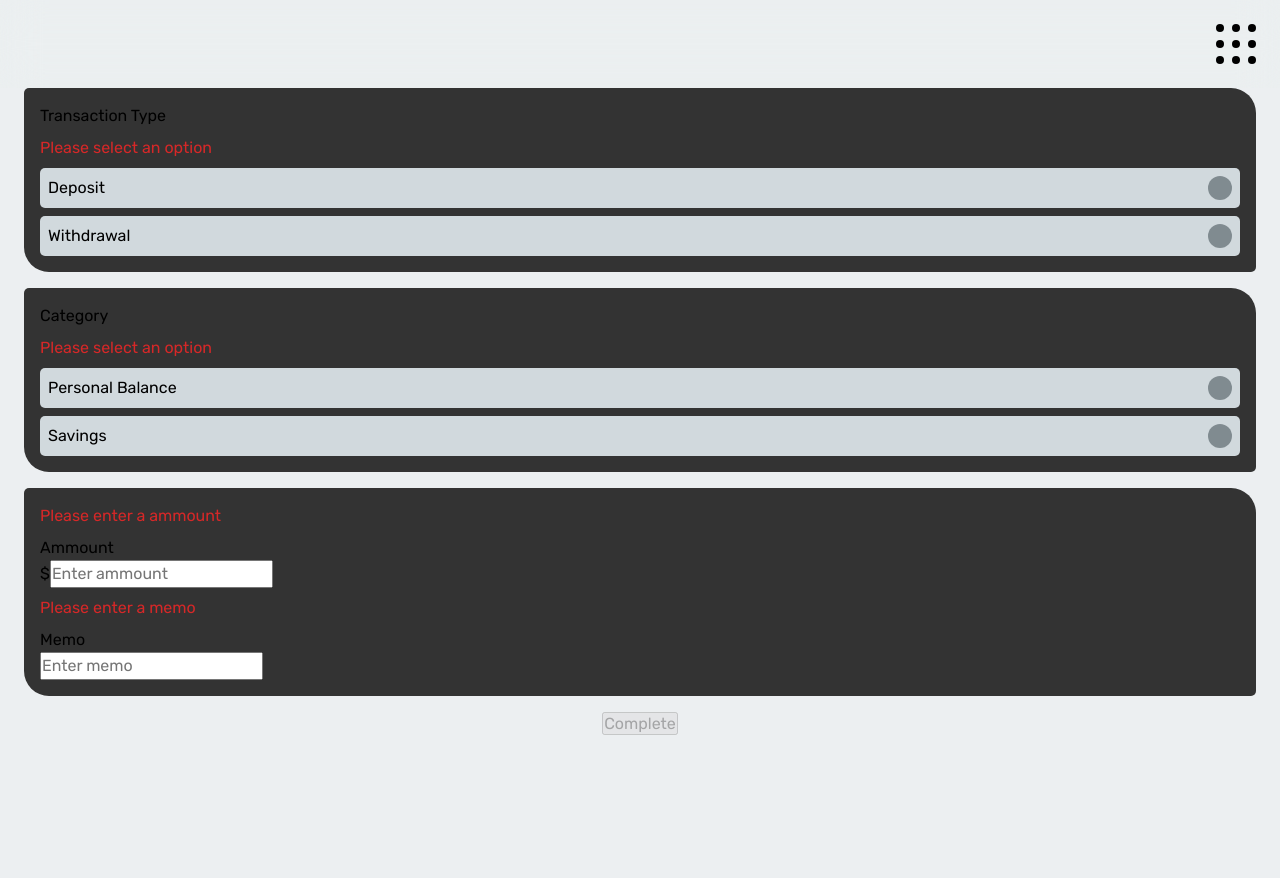
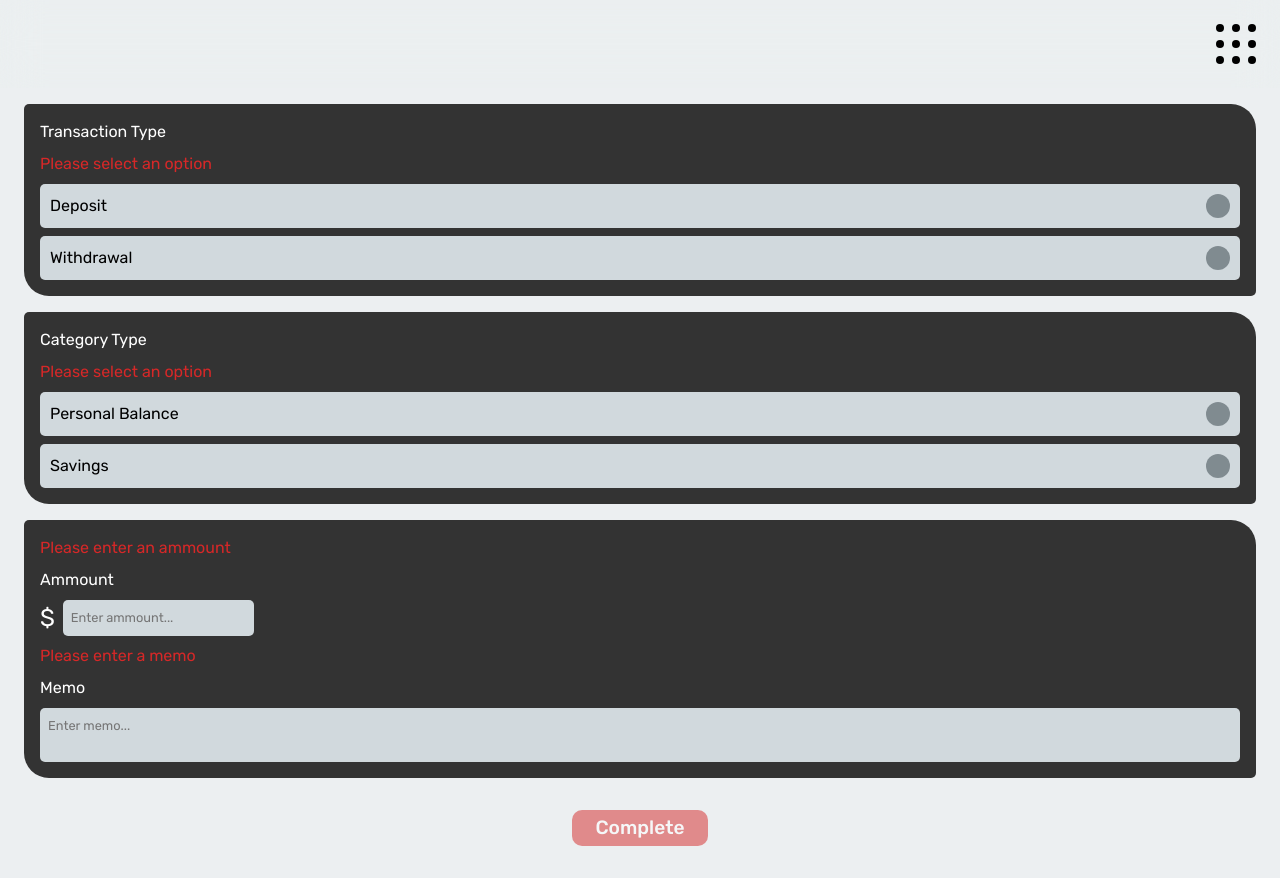
Before and after one commit to Steezy1416/BudgetCraft, a React (Create React App) app: page /transaction in a window 1280 px wide. Before the commit the page ends 800 px from the top, so only its background shows below. Built offline with nearby package versions, Linux system fonts and the light colour scheme.

Commit message:
the form now fully works to capture the data and is reseted when you complete the form, created a component for the form elements where you pick an option to be able to better maintain the code, and styled the form some more

```diff
--- /dev/null
+++ b/src/components/OptionSelector.js
@@ -0,0 +1,31 @@
+const OptionSelector = ({
+  children,
+  errorMessage,
+  options,
+  handlerFunction,
+  formData,
+}) => {
+
+  return (
+    <div className="form-section">
+      <p>{children}</p>
+      <p className="form-error-msg">{errorMessage}</p>
+      {options.map((option) => (
+        <label key={option} className="radio-btn">
+          {option}
+          <input
+              type="radio"
+              checked={formData.value === option}
+              name={children}
+              required
+              value={option}
+              onChange={handlerFunction}
+            />
+          <div className="radio-circle" />
+        </label>
+      ))}
+    </div>
+  );
+};
+
+export default OptionSelector;
--- a/src/pages/TransactionPage.js
+++ b/src/pages/TransactionPage.js
@@ -1,11 +1,13 @@
 import { useReducer } from "react";
 import { initialForm, formReducer } from "../reducers/transactionPageReducer";
+import OptionSelector from "../components/OptionSelector";
 
 const TransactionPage = () => {
   const [form, dispatch] = useReducer(formReducer, initialForm);
 
+  const { transactionType, categoryType, ammount, memo, errors } = form;
+
   const hanleTransactionTypeChange = (e) => {
-    console.log(e.target.value)
     dispatch({
       type: "selectTransactionType",
       value: e.target.value,
@@ -13,7 +15,6 @@ const TransactionPage = () => {
   };
 
   const handleCategoryChange = (e) => {
-    console.log(e.target.value)
     dispatch({
       type: "selectCategoryType",
       value: e.target.value,
@@ -36,64 +37,44 @@ const TransactionPage = () => {
 
   const handleSubmit = (e) => {
     e.preventDefault();
-    e.target.reset();
+    console.log(form);
+    dispatch({
+      type: "resetForm",
+    });
   };
 
   return (
     <div className="transactionPageContainer">
       <form className="transactionPageForm" onSubmit={handleSubmit}>
-        <div className="form-section" onChange={hanleTransactionTypeChange}>
-          <p>Transaction Type</p>
-          {form.transactionType.errorMessage && (
-            <p className="form-error-msg">{form.transactionType.errorMessage}</p>
-          )}
-          <label className="radio-btn">
-            Deposit
-            <input
-              type="radio"
-              name="transactionType"
-              required
-              value={"deposit"}
-            />
-            <div className={`radio-circle ${form.transactionType.value === "deposit" && "active-radio-circle"}`}></div>
-          </label>
-          <label className="radio-btn">
-            Withdrawal
-            <input type="radio" name="transactionType" value={"withdrawal"} />
-            <div className={`radio-circle ${form.transactionType.value === "withdrawal" && "active-radio-circle"}`}></div>
-          </label>
-        </div>
+        <OptionSelector
+          options={["Deposit", "Withdrawal"]}
+          handlerFunction={hanleTransactionTypeChange}
+          formData={transactionType}
+          errorMessage={transactionType.errorMessage}
+        >
+          Transaction Type
+        </OptionSelector>
 
-        <div className="form-section" onChange={handleCategoryChange}>
-          <p>Category</p>
-          {form.categoryType.errorMessage && (
-            <p className="form-error-msg">{form.categoryType.errorMessage}</p>
-          )}
-          <label className="radio-btn">
-            Personal Balance
-            <input
-              type="radio"
-              name="category"
-              required
-              value={"personalBalance"}
-            />
-            <div className={`radio-circle ${form.categoryType.value === "personalBalance" && "active-radio-circle"}`}/>
-          </label>
-          <label className="radio-btn">
-            Savings
-            <input type="radio" name="category" value={"savings"} />
-            <div className={`radio-circle ${form.categoryType.value === "savings" && "active-radio-circle"}`}></div>
-          </label>
-        </div>
+        <OptionSelector
+          options={["Personal Balance", "Savings"]}
+          handlerFunction={handleCategoryChange}
+          formData={categoryType}
+          errorMessage={categoryType.errorMessage}
+        >
+          Category Type
+        </OptionSelector>
 
         <div className="form-section">
-          {form.ammount.errorMessage && <p className="form-error-msg">{form.ammount.errorMessage}</p>}
-          <label>
+          {ammount.errorMessage && (
+            <p className="form-error-msg">{ammount.errorMessage}</p>
+          )}
+          <label className="ammount-input">
             Ammount
-            <br />
+            <div className="ammount-sub-input">
               $
               <input
                 required
+                className="ammount-input-box"
                 name="ammount"
                 type="number"
                 value={parseFloat(form.ammount.value) || ""}
@@ -101,28 +82,33 @@ const TransactionPage = () => {
                 min="0"
                 max="10000000.00"
                 inputMode="numeric"
-              placeholder="Enter ammount"
+                placeholder="Enter ammount..."
                 onChange={handleAmmountChange}
               />
+            </div>
           </label>
-          {form.memo.errorMessage && <p className="form-error-msg">{form.memo.errorMessage}</p>}
-          <label>
+          {memo.errorMessage && (
+            <p className="form-error-msg">{memo.errorMessage}</p>
+          )}
+          <label className="memo-input">
             Memo
-            <br />
-            <input
+            <textarea
+              className="memo-textarea"
               name="memo"
               required
               minLength="1"
               maxLength="100"
-              placeholder="Enter memo"
+              placeholder="Enter memo..."
+              value={memo.value}
               onChange={handleMemoChange}
             />
           </label>
-          {form.memo.charactersLeft && <p>{form.memo.charactersLeft}</p>}
+          {memo.charactersLeft && <p>{memo.charactersLeft}</p>}
         </div>
 
         <input
-          disabled={form.errors.length === 0 ? false : true}
+          className="form-btn"
+          disabled={errors.length === 0 ? false : true}
           type="submit"
           value={"Complete"}
         />
--- a/src/reducers/transactionPageReducer.js
+++ b/src/reducers/transactionPageReducer.js
@@ -9,7 +9,7 @@ export const initialForm = {
   },
   ammount: {
     value: "",
-    errorMessage: "Please enter a ammount",
+    errorMessage: "Please enter an ammount",
   },
   memo: {
     value: "",
@@ -114,7 +114,11 @@ export const formReducer = (state, action) => {
         };
       }
     }
+    case "resetForm": {
+      return initialForm
+    }
     default: {
+
     }
   }
 };
--- a/src/style.css
+++ b/src/style.css
@@ -344,7 +344,7 @@ main {
 
 /* start of transaction page */
   .transactionPageContainer {
-    padding: 0 1.5rem;
+    padding: 1rem 1.5rem 2rem;
     font-family: "Rubik", sans-serif;
   }
 
@@ -357,6 +357,7 @@ main {
 
   .form-section {
     background-color: #333;
+    color: white;
     width: 100%;
     display: flex;
     flex-direction: column;
@@ -373,6 +374,7 @@ main {
     border-radius: 5px;
     background-color: #D1D9DD;
     color: black;
+    border: 2px transparent solid;
   }
 
   input[type="radio"] {
@@ -382,7 +384,7 @@ main {
   label:has(input[type="radio"]:checked) {
     background-color: #934DFC;
     color: white;
-    border: 1px solid white;
+    border: 2px solid #c77dff;
   }
 
   .radio-circle {
@@ -393,7 +395,7 @@ main {
     background-color: #808B90;
   }
 
-  .active-radio-circle {
+  input[type="radio"]:checked + .radio-circle {
     background-color: #FFC727;
   }
 
@@ -401,4 +403,47 @@ main {
     color: #d62828;
   }
 
+  .ammount-input, .memo-input {
+    display: flex;
+    flex-direction: column;
+    gap: .5rem;
+  }
+
+  .ammount-sub-input {
+    display: flex;
+    gap: .5rem;
+    align-items: center;
+    font-size: 1.5rem;
+  }
+
+  .ammount-input-box, .memo-textarea {
+    resize: none;
+    border-radius: 5px;
+    border: none;
+    padding: .5rem;
+    font-size: .8rem;
+    background-color: #D1D9DD;
+  }
+
+  .ammount-input-box:focus, .memo-textarea:focus {
+    outline: 3px;
+    outline-color: #c77dff;
+    outline-style: solid;
+  }
+
+  .form-btn {
+    background-color: #D62828;
+    margin-top: 1rem;
+    border: none;
+    color: white;
+    font-size: 1.2rem;
+    padding: .2rem 1.5rem;
+    border-radius: 10px;
+    font-weight: 500;
+  }
+
+  .form-btn:disabled {
+    opacity: .5;
+  }
+
 /* end of transaction page */
```
Lines whose indentation alone changed are shown as unchanged.
